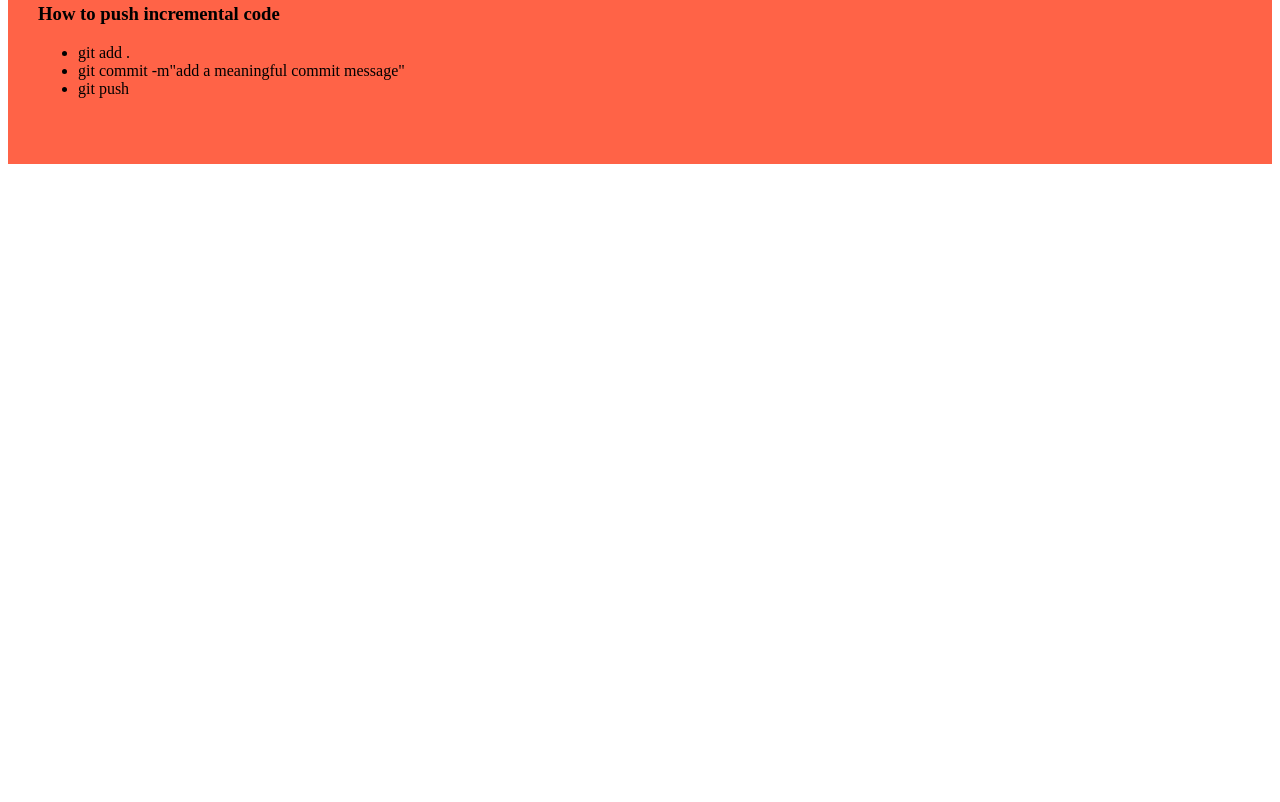
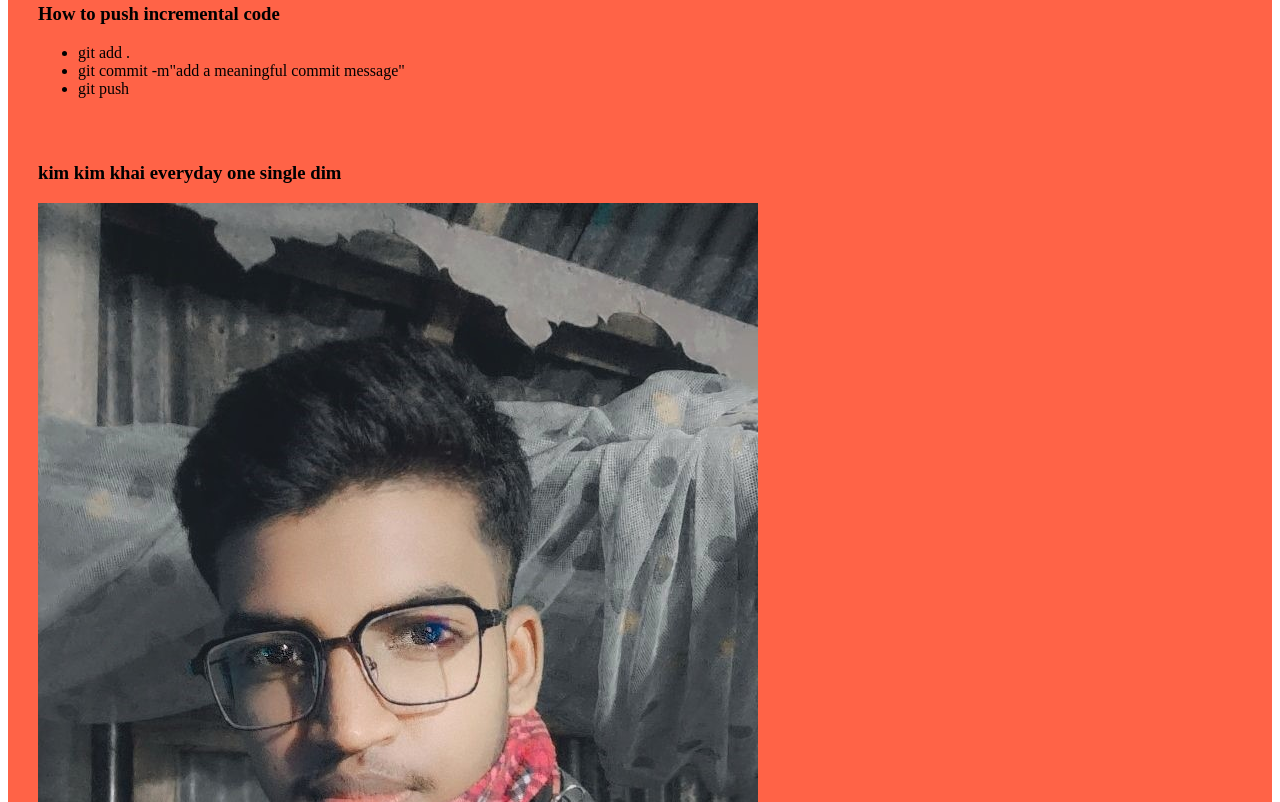
Before and after one commit to 96shahadat/my-simple-website, a plain HTML site: page index.html in a window 1280 px wide. Shown: the part 418-1220 px from the top of the page. Before the commit the page ends 800 px from the top, so only its background shows below. Drawn offline with Linux system fonts and the light colour scheme.

Commit message:
added kim with a dim

```diff
--- a/index.html
+++ b/index.html
@@ -36,6 +36,10 @@
           <li>git push</li>
         </ul>
       </div>
+      <div>
+        <h3>kim kim khai everyday one single dim</h3>
+        <img src="images/shaha.jpeg" alt="">
+      </div>
 </body>
 
 </html>
```
Also changed, not shown: images/shaha.jpeg (added).
